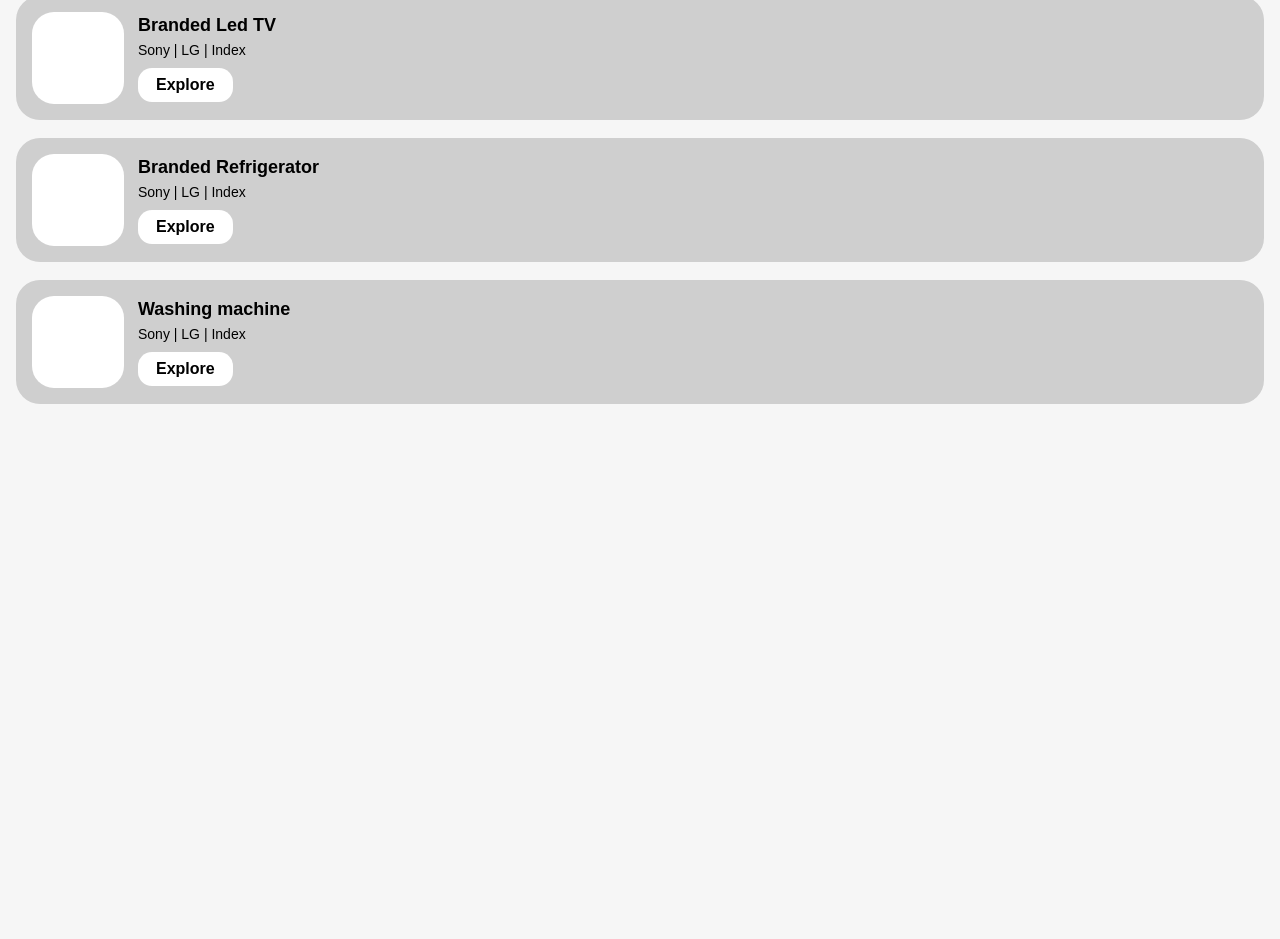
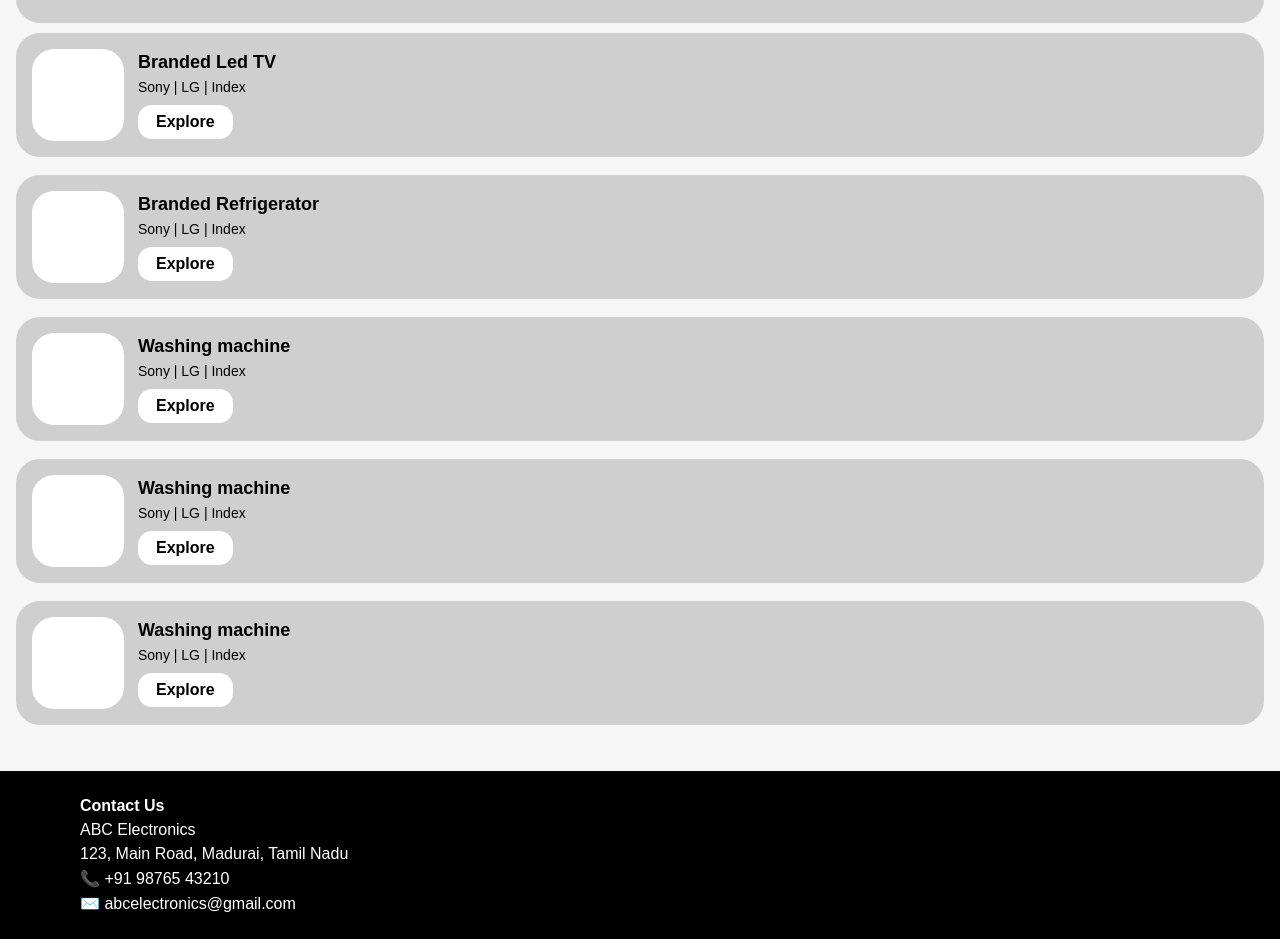
Before and after one commit to kumaresh-07/sakthi-vinayaga, a plain HTML site: page index.html in a window 1280 px wide. Shown: the part 146-1085 px from the top of the page. Before the commit the page ends 800 px from the top, so only its background shows below. Drawn offline with Linux system fonts and the light colour scheme.

Commit message:
Update index.html

```diff
--- a/index.html
+++ b/index.html
@@ -11,14 +11,18 @@
 <div class="outer-bg">
     <!-- TOP CARD -->
     <div class="top-card">
-      <h1>Sakthi Vinayaga Store</h1>
-      <p>TV | Home appliance | Furniture</p>
+    <div class="sticky-header">
+    <h1>Sakthi Vinayaga Store</h1>
+  </div>
+
+  <div class="normal-header">
+    <p>TV | Home appliance | Furniture</p>
 
       <div class="top-buttons">
         <div class="top-btn">Our Products</div>
         <div class="top-btn outline">Contact us</div>
       </div>
-    </div>
+    </div></div>
 
     <!-- PRODUCT CARD -->
     <div class="product-card">
@@ -27,7 +31,7 @@
       <div class="product-text">
         <h2>Branded Led TV</h2>
         <p>Sony | LG | Index</p>
-        <div class="explore-btn">Explore</div>
+		<a href="led-tv.html" class="explore-btn">Explore</a>
       </div>
     </div>
 
@@ -51,7 +55,35 @@
       </div>
     </div>
 
+    <div class="product-card">
+      <div class="img-placeholder"></div>
+
+      <div class="product-text">
+        <h2>Washing machine</h2>
+        <p>Sony | LG | Index</p>
+        <div class="explore-btn">Explore</div>
+      </div>
+    </div>
+
+    <div class="product-card">
+      <div class="img-placeholder"></div>
+
+      <div class="product-text">
+        <h2>Washing machine</h2>
+        <p>Sony | LG | Index</p>
+        <div class="explore-btn">Explore</div>
+      </div>
+    </div>
   </div>
+<footer class="footer">
+  <div class="footer-content">
+    <p><strong>Contact Us</strong></p>
+    <p>ABC Electronics</p>
+    <p>123, Main Road, Madurai, Tamil Nadu</p>
+    <p>📞 +91 98765 43210</p>
+    <p>✉️ abcelectronics@gmail.com</p>
+  </div>
+</footer>
 
 </body>
 </html>
```
